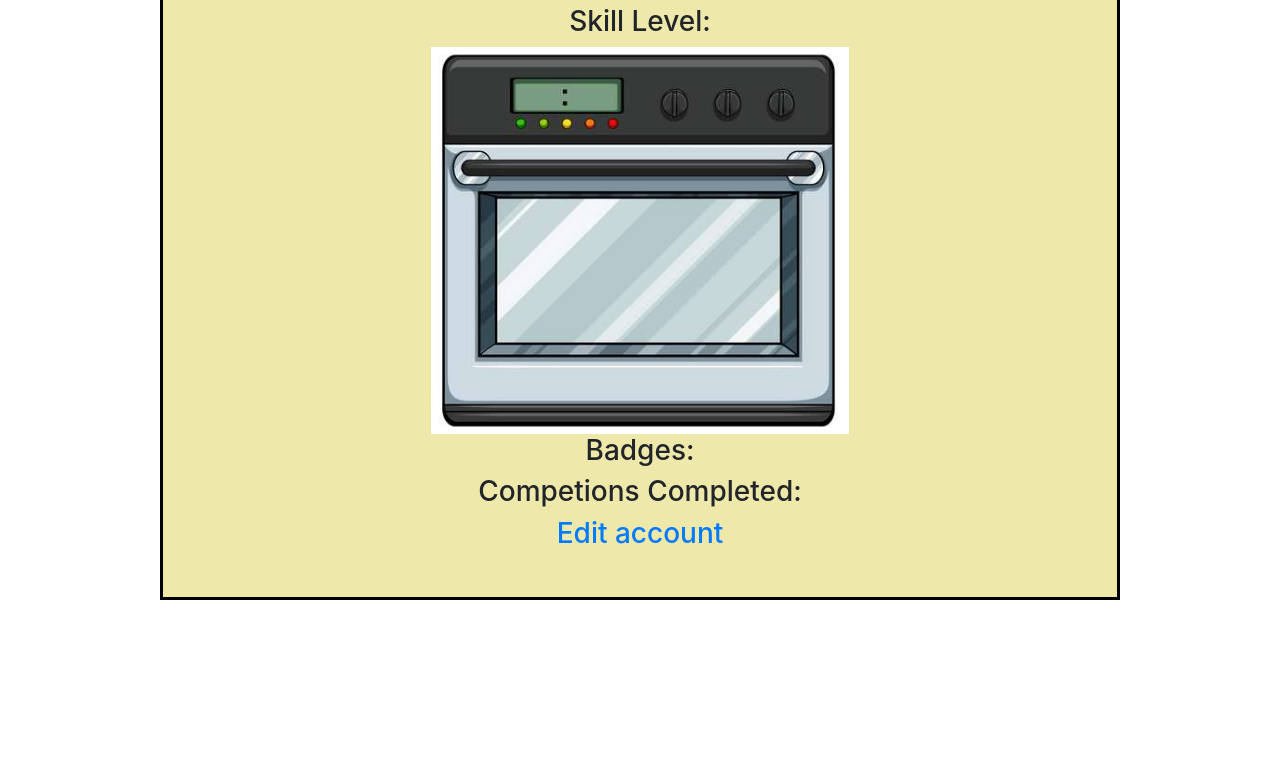
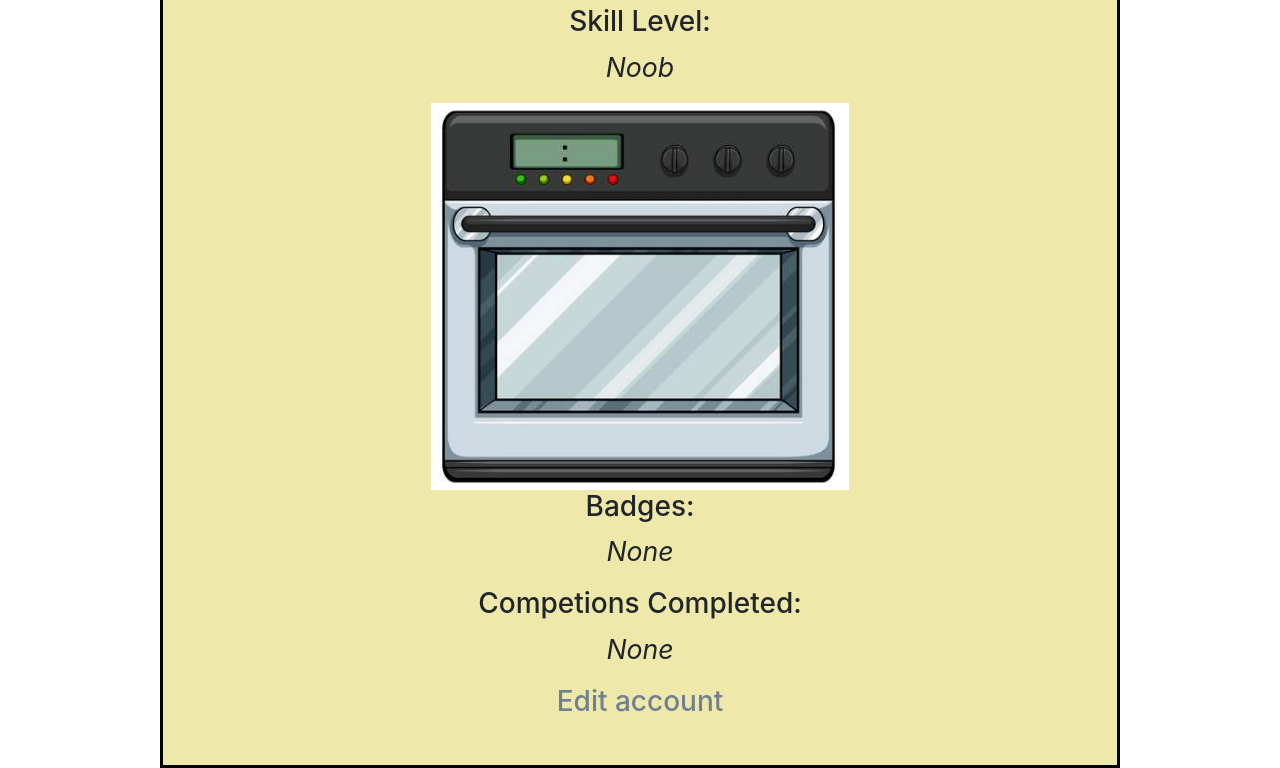
Before and after one commit to ibirle/cs326-final-alpha, a plain HTML site: page public/account.html in a window 1280 px wide. Shown: the part 292-1060 px from the top of the page. Before the commit the page ends 892 px from the top, so only its background shows below. Drawn offline with nearby package versions, Linux system fonts and the light colour scheme.

Commit message:
finalized account, created edit account page

```diff
--- a/public/account.html
+++ b/public/account.html
@@ -28,9 +28,12 @@
             <h2 id="title" class ="account">Unlockable Title</h2>
             <h1 id="un" class="account">Username</h1>
             <h3 id="skill" class="account">Skill Level:</h3>
+            <p id="skillvalue" class="account">Noob</p>
             <img id="profilepic" class= "account" src="/pictures/defaultProfile.jpg">
             <h3 id="badges" class="account">Badges:</h3>
+            <div id="badgevalue" class="account"><p>None</p></div>
             <h3 id="cc" class="account">Competions Completed:</h3>
+            <p id="ccvalue" class="account">None</p>
             <a id="linkedit" href = edit.html><h3>Edit account<h3></a>
         </div>
     </body>
--- a/public/css/account.css
+++ b/public/css/account.css
@@ -16,3 +16,11 @@
 #profilepic{
     width: 60%;
 }
+#linkedit{
+    color:slategray;
+}
+
+.account p{
+    font-size: 20pt;
+    font-style: italic;
+}
```
